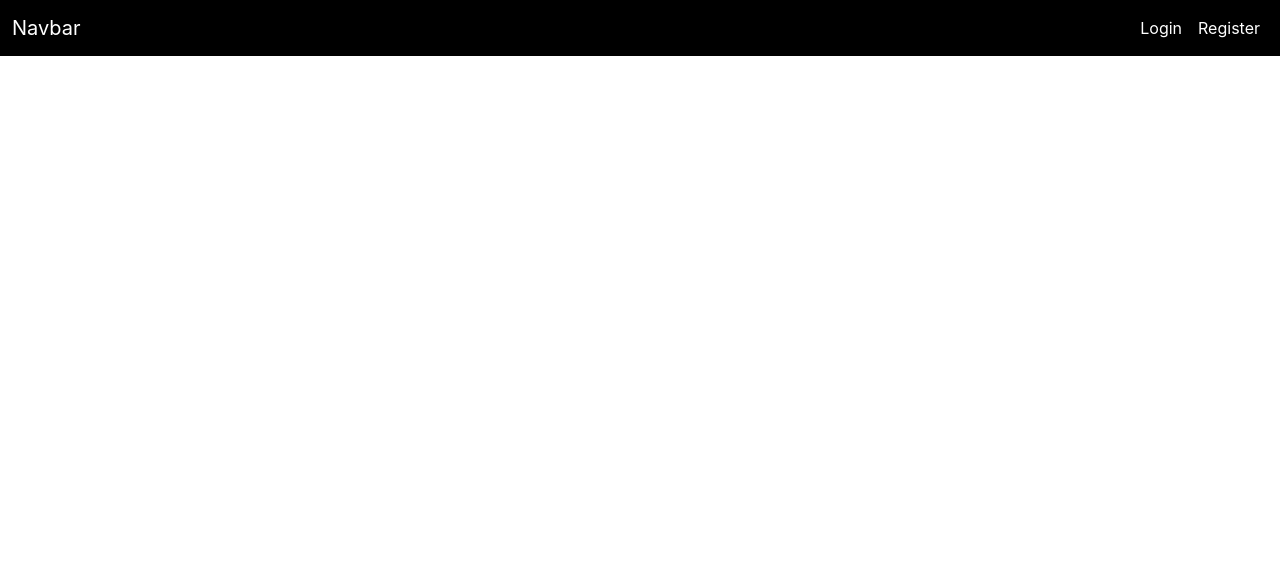
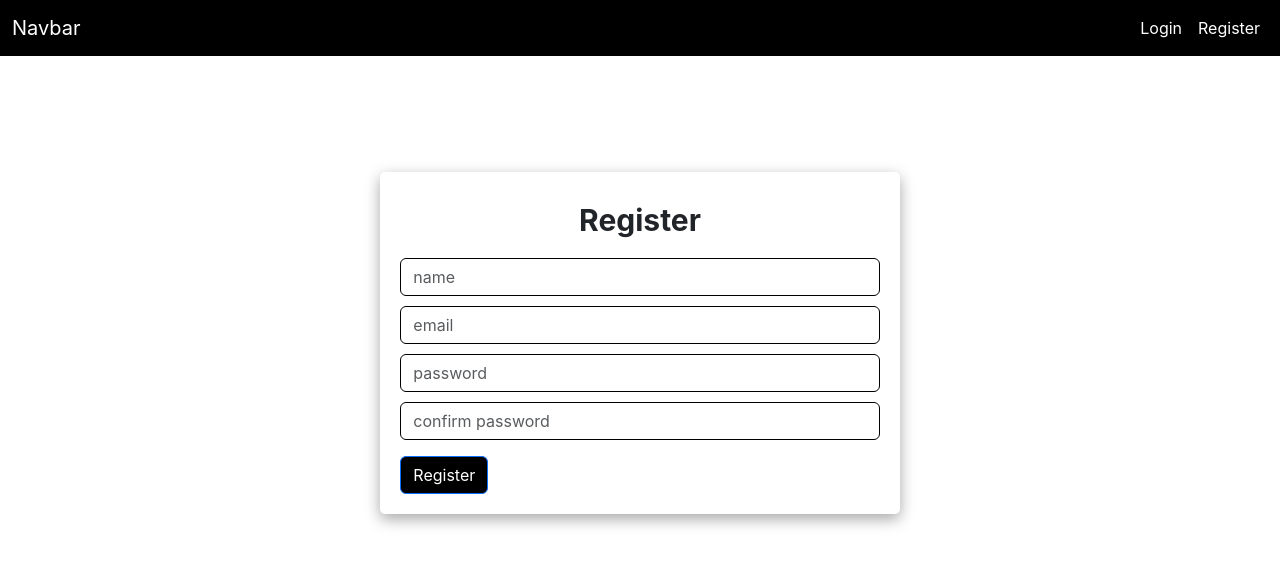
Before and after one commit to rajtilak01/HotelManagmentSystem, a React (Create React App) app in the folder client/: page /register in a window 1280 px wide. Shown: the top 566 px of the page. Built offline with nearby package versions, Linux system fonts and the light colour scheme.

Commit message:
interface login register

```diff
--- a/client/src/App.js
+++ b/client/src/App.js
@@ -1,9 +1,10 @@
 import './App.css';
 import Navbar from './components/Navbar';
 import {BrowserRouter, Link, Route, Routes} from "react-router-dom";
-// import HomeScreen from './screens/homeScreen'
 import HomeScreenI from './screens/HomeScreenI'
 import BookingScreen from './screens/BookingScreen';
+import LoginScreens from './screens/LoginScreens';
+import RegisterScreen from './screens/RegisterScreen';
 
 function App() {
   return (
@@ -13,6 +14,8 @@
       <Routes>
         <Route path="/home" exact Component={HomeScreenI}/>
         <Route path="/book/:roomid/" exact Component={BookingScreen}/>
+        <Route path="/register" exact Component={RegisterScreen}/>
+        <Route path="/login" exact Component={LoginScreens}/>
 
       </Routes>
       </BrowserRouter>
--- a/client/src/index.css
+++ b/client/src/index.css
@@ -55,3 +55,16 @@
   height: 400px;
   border-radius: 5px !important;
 }
+
+input{
+  margin-top: 10px;
+  box-shadow: none !important;
+  border: 1px solid black !important;
+}
+
+h2{
+  text-align: center !important;
+  font-weight: bold !important;
+  padding: 10px;
+  font-size: 30px !important;
+}
--- /dev/null
+++ b/client/src/screens/LoginScreens.js
@@ -0,0 +1,51 @@
+import React, { useState, useEffect } from "react";
+
+function LoginScreens() {
+//   const [name, setName] = useState("");
+  const [email, setemail] = useState("");
+  const [password, setPassword] = useState("");
+//   const [cpassword, setcpassword] = useState("");
+
+  function Login(){
+        const user={
+            email,
+            password,
+        }
+        console.log(user);
+  }
+  return (
+    <div>
+      <div className="row justify-content-center mt-5">
+        <div className="col-md-5 mt-5">
+          <div className="bs">
+            <h2>Login</h2>
+            <input
+              type="text"
+              className="form-control"
+              placeholder="email"
+              value={email}
+              onChange={(e) => {
+                setemail(e.target.value);
+              }}
+            />
+            <input
+              type="password"
+              className="form-control"
+              placeholder="password"
+              value={password}
+              onChange={(e) => {
+                setPassword(e.target.value);
+              }}
+            />
+
+
+            <button className="btn btn-primary mt-3" onClick={Login}>Login</button>
+          </div>
+        </div>
+      </div>
+    </div>
+  );
+}
+
+
+export default LoginScreens
--- /dev/null
+++ b/client/src/screens/RegisterScreen.js
@@ -0,0 +1,74 @@
+import React, { useState, useEffect } from "react";
+
+function RegisterScreen() {
+  const [name, setName] = useState("");
+  const [email, setemail] = useState("");
+  const [password, setPassword] = useState("");
+  const [cpassword, setcpassword] = useState("");
+
+  function register(){
+    if(password==cpassword){
+        const user={
+            name,
+            email,
+            password,
+            cpassword
+        }
+        console.log(user);
+    }
+    else{
+        alert("Password not matching");
+    }
+  }
+  return (
+    <div>
+      <div className="row justify-content-center mt-5">
+        <div className="col-md-5 mt-5">
+          <div className="bs">
+            <h2>Register</h2>
+            <input
+              type="text"
+              className="form-control"
+              placeholder="name"
+              value={name}
+              onChange={(e) => {
+                setName(e.target.value);
+              }}
+            />
+            <input
+              type="text"
+              className="form-control"
+              placeholder="email"
+              value={email}
+              onChange={(e) => {
+                setemail(e.target.value);
+              }}
+            />
+            <input
+              type="password"
+              className="form-control"
+              placeholder="password"
+              value={password}
+              onChange={(e) => {
+                setPassword(e.target.value);
+              }}
+            />
+            <input
+              type="password"
+              className="form-control"
+              placeholder="confirm password"
+              value={cpassword}
+              onChange={(e) => {
+                setcpassword(e.target.value);
+              }}
+            />
+
+            <button className="btn btn-primary mt-3" onClick={register}>Register</button>
+          </div>
+        </div>
+      </div>
+    </div>
+  );
+}
+
+export default RegisterScreen;
```
